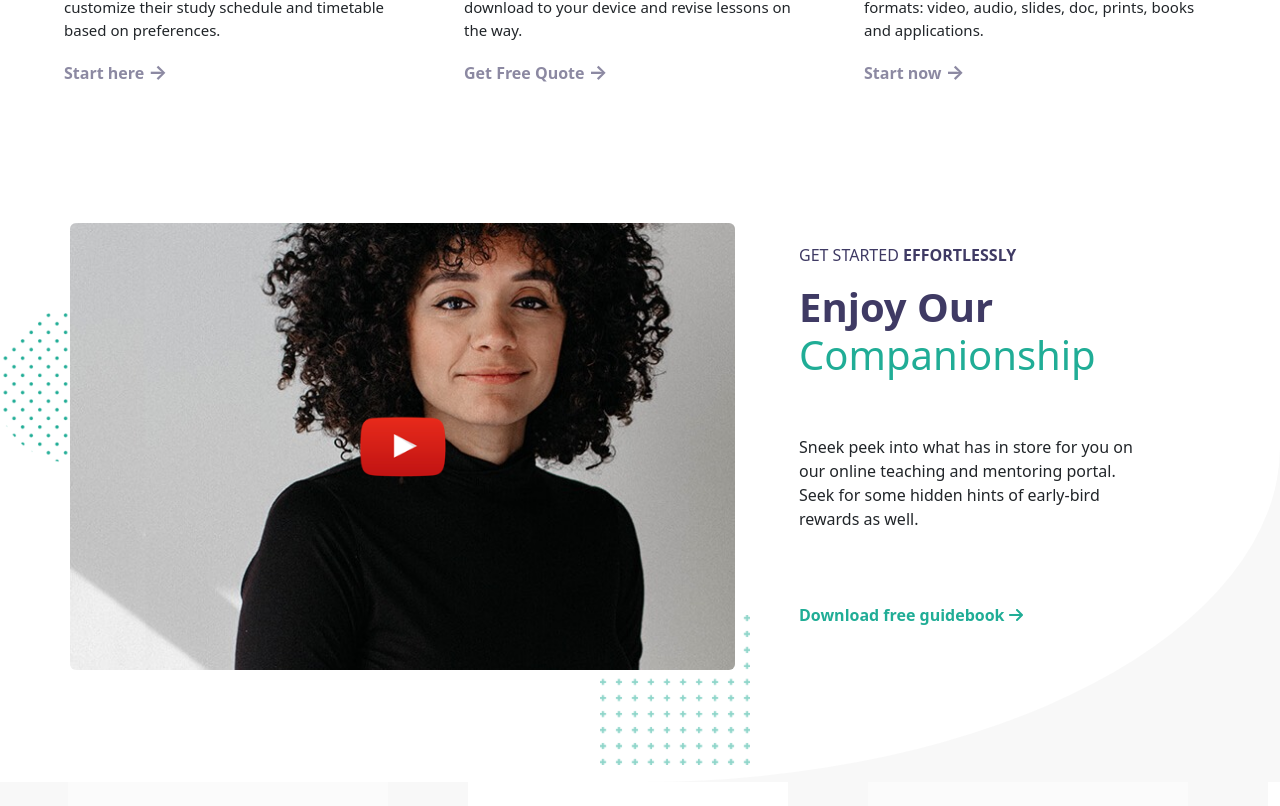
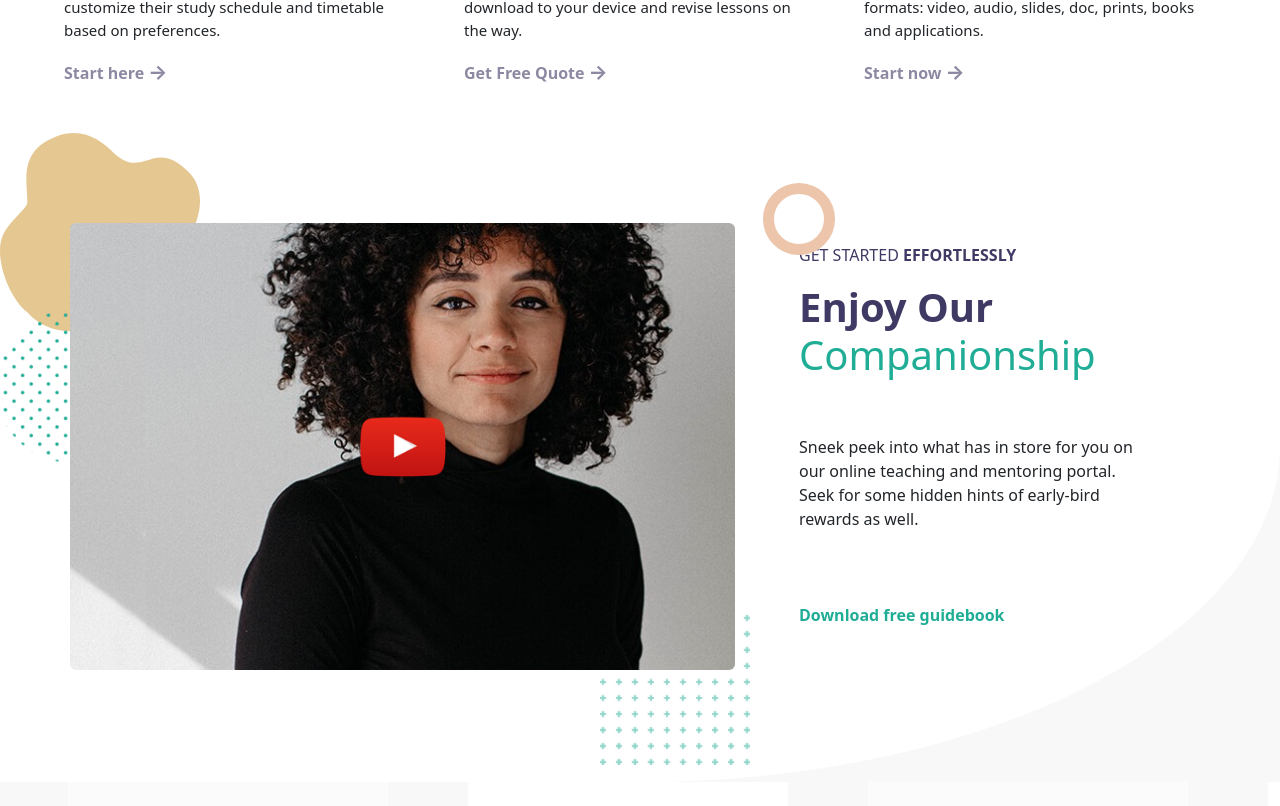
Before and after one commit to GencoMattia/proj-html-vuejs, a Vue app: page / in a window 1280 px wide. Shown: the part 1534-2340 px from the top of the page. Built offline with nearby package versions, Linux system fonts and the light colour scheme.

Commit message:
Added slick

```diff
--- a/src/components/MainGuide.vue
+++ b/src/components/MainGuide.vue
@@ -24,7 +24,13 @@
                         <div class="my_bg-move">
                             <div class="top-image"></div>
                             <div class="square bg-img"></div>
+                            <div class="round-points bg-img"></div>
                             <div class="round bg-img"></div>
+                            <div class="my_slick">
+                                <svg xmlns="http://www.w3.org/2000/svg" version="1.1" width="200px" height="202px" viewBox="0 0 200 202">
+                                    <path fill="#e5c791" class="elementor-shape-fill" d="M139.374493,198.087515 C155.702187,206.99353 190.724846,197.001323 197.677982,159.049528 C204.827153,120.027728 184.496324,118.997566 188.045232,104.801934 C202.287755,83.6528313 204.827153,56.662651 190.073179,40.4146034 C153.570125,2.39058926 144.444362,48.0194062 114.025151,20.1351292 C101.727304,7.83728238 83.0989526,-6.73517414 56.2286492,3.40456297 C18.2385839,17.7404371 27.3303985,47.659333 27.3303985,69.3128542 C27.3303985,76.9370868 3.11408002,91.2696589 0.460095291,110.885776 C-2.88628833,135.619549 12.6277797,168.175291 27.3303985,179.329002 C50.6517938,205.692318 86.6478605,199.608476 102.87144,190.482713 C116.802125,182.646702 128.220783,192.003673 139.374493,198.087515 Z"></path>
+                                </svg>
+                            </div>
                         </div>
                     </div>
                     <article class="col-5 d-flex flex-column justify-content-center">
@@ -93,10 +99,24 @@
         right: -15px;
         bottom: -95px;
     }
-    .round{
+    .round-points{
         content: url('../assets/img/maxcoach-shape-05-150x150.png');
         top: 90px;
         left: -75px;
+    }
+    .round{
+        width: 72px;
+        height: 72px;
+        border-radius: 50%;
+        border: 11px solid #ecc5ab;
+        top: -40px;
+        right: -100px;
+    }
+    svg{
+        position: absolute;
+        top: -90px;
+        left: -70px;
+        z-index: 0;
     }
     .my_cl-green{
         color: #20ad96;
@@ -104,6 +124,10 @@
     .my_cl-blue{
         color: #3f3a64;
     }
+    .my_bg-orange{
+        color: #e5c791;
+        background-color: #e5c791;
+    }
     .my_pos{
         position:relative;
         overflow:hidden;
```
